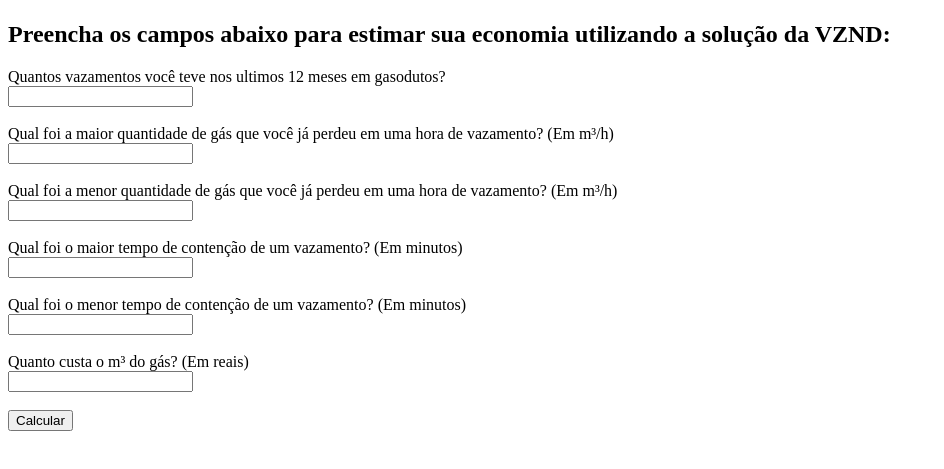
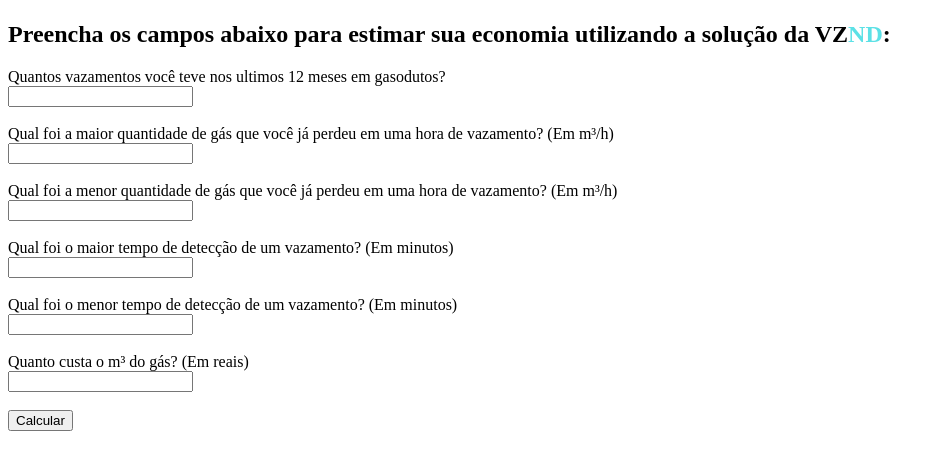
Before and after one commit to Robert1730/VazaNada, a plain HTML site: page calculadoraFinanceira/calculadora.html in a window 1280 px wide. Shown: the part 59-528 px from the top of the page, without its empty margins (0-944 px from the left). Drawn offline with Linux system fonts and the light colour scheme.

Commit message:
formatação titulo

```diff
--- a/calculadoraFinanceira/calculadora.html
+++ b/calculadoraFinanceira/calculadora.html
@@ -10,7 +10,7 @@
 <body>
     <h1>Bem vindo!</h1>
 
-    <h2>Preencha os campos abaixo para estimar sua economia utilizando a solução da VZND:</h2>
+    <h2>Preencha os campos abaixo para estimar sua economia utilizando a solução da <b>VZ<span style="color: #5CE1E6;">ND</span></b>:</h2>
 
     Quantos vazamentos você teve nos ultimos 12 meses em gasodutos?<br>
     <input type="number" id="ipt_qtdVazamentos"> <br> <br>
@@ -21,10 +21,10 @@
     Qual foi a menor quantidade de gás que você já perdeu em uma hora de vazamento? (Em m³/h)<br>
     <input type="number" id="ipt_menorVazamento"> <br> <br>
 
-    Qual foi o maior tempo de contenção de um vazamento? (Em minutos)<br>
+    Qual foi o maior tempo de detecção de um vazamento? (Em minutos)<br>
     <input type="number" id="ipt_maiorTempo"> <br> <br>
 
-    Qual foi o menor tempo de contenção de um vazamento? (Em minutos)<br>
+    Qual foi o menor tempo de detecção de um vazamento? (Em minutos)<br>
     <input type="number" id="ipt_menorTempo"> <br> <br>
 
     Quanto custa o m³ do gás? (Em reais)<br>
```
